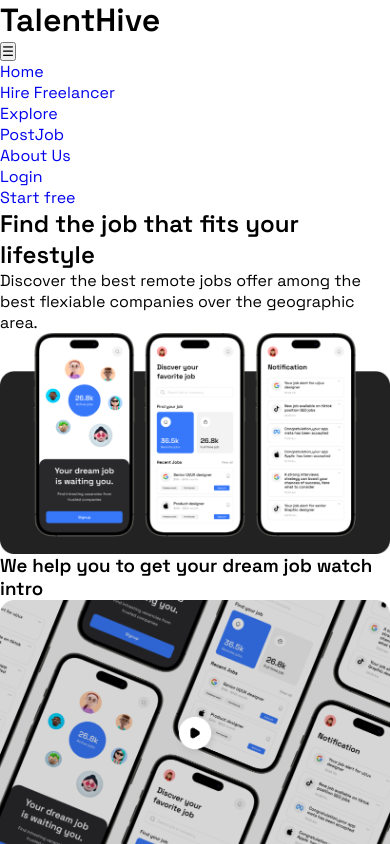
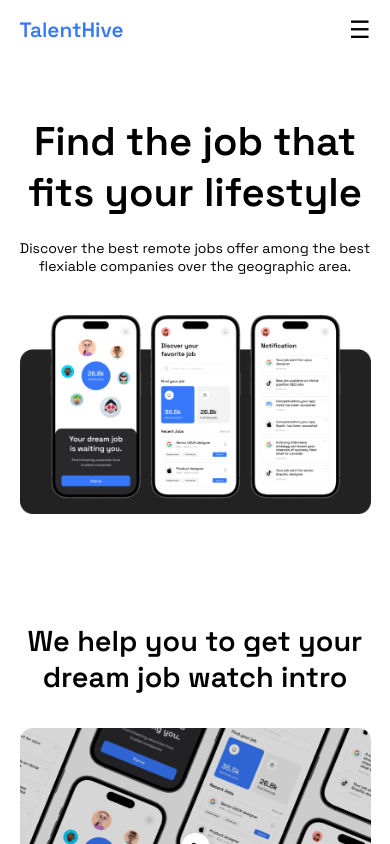
Before and after one commit to Viihh-77/TalentHive, a plain HTML site: page index.html in a window 390 px wide. Shown: the top 844 px of the page. Drawn offline with Linux system fonts and the light colour scheme.

Commit message:
Atualização do código

```diff
--- a/index.html
+++ b/index.html
@@ -13,7 +13,7 @@
                 <h1>TalentHive</h1>
             </div>
             <nav class="menu" aria-label="Menu Principal">
-                <div id="menu-mobile" aria-label="Menu Mobile">
+                <div class="menu-mobile" aria-label="Menu Mobile">
                     <button>&#9776</button>
                 </div>
 
@@ -45,7 +45,7 @@
 
 
         <section id="video">
-            <div class="container">
+            <div class="container video-conteudo">
                 <h3>We help you to get your dream job watch intro</h3>
                 <img src="assets/video.png" alt="Imagem exemplo de video">
             </div>
@@ -53,6 +53,7 @@
 
 
         <section id="duvidas">
+        <div class="conteudo-duvidas">
             <h3>Why you should choose TalentHive</h3>
             <div class="container secao-duvidas">
                 <img src="assets/duvidas.png" alt="Imagem de celular">
@@ -62,6 +63,7 @@
                 <h4>Can i change my plan later?</h4>
                 <h4>How do change my account email?</h4>
             </div>
+        </div>
         </section>
     </main>
 
--- a/style.css
+++ b/style.css
@@ -1,5 +1,6 @@
 :root {
     --primary-color: #3778fa;
+    --second-color: #f3f3f3
     --background-color: #fff;
     --text-color: #000;
     --font-body: 'SpaceGrotesk', sans-serif;
@@ -51,3 +52,90 @@
 a {
     text-decoration: none;
 }
+
+.container {
+    width: 90%;
+    max-width: 1200px;
+    margin: 0 auto;
+}
+
+#header {
+    padding: 1rem 0;
+    width: 100%;
+}
+
+.header-inner {
+    display: flex;
+    justify-content: space-between;
+    align-items: center;
+}
+
+.logo {
+    color: var(--primary-color);
+}
+
+.logo h1 {
+    font-size: 1.3rem;
+}
+
+.menu-desktop {
+    display: none;
+}
+
+.menu-mobile button {
+    background: var(--background-color);
+    border: 0;
+    font-weight: 100;
+    font-size: 1.5rem;
+}
+
+#hero {
+    padding-top: 3.5rem;
+}
+
+.hero-content {
+    display: flex;
+    align-items: center;
+    flex-direction: column;
+}
+
+.hero-content h2 {
+    font-size: 2.5rem;
+    text-align: center;
+}
+
+.hero-content p {
+    font-size: 14px;
+    text-align: center;
+    padding-top: 1.3rem;
+}
+
+.hero-content img {
+    padding-top: 2.5rem;
+}
+
+#video {
+    padding-top: 6.8rem;
+    display: flex;
+    align-items: center;
+    flex-direction: column;
+}
+
+.video-conteudo h3 {
+    font-size: 1.8rem;
+    text-align: center;
+    padding-bottom: 2.1rem;
+}
+
+#duvidas {
+    padding-top: 6.8rem;
+    display: flex;
+    align-items: center;
+    flex-direction: column;
+}
+
+.conteudo-duvidas h3 {
+    font-size: 1.8rem;
+    text-align: center;
+    padding-bottom: 5rem;
+}
```
